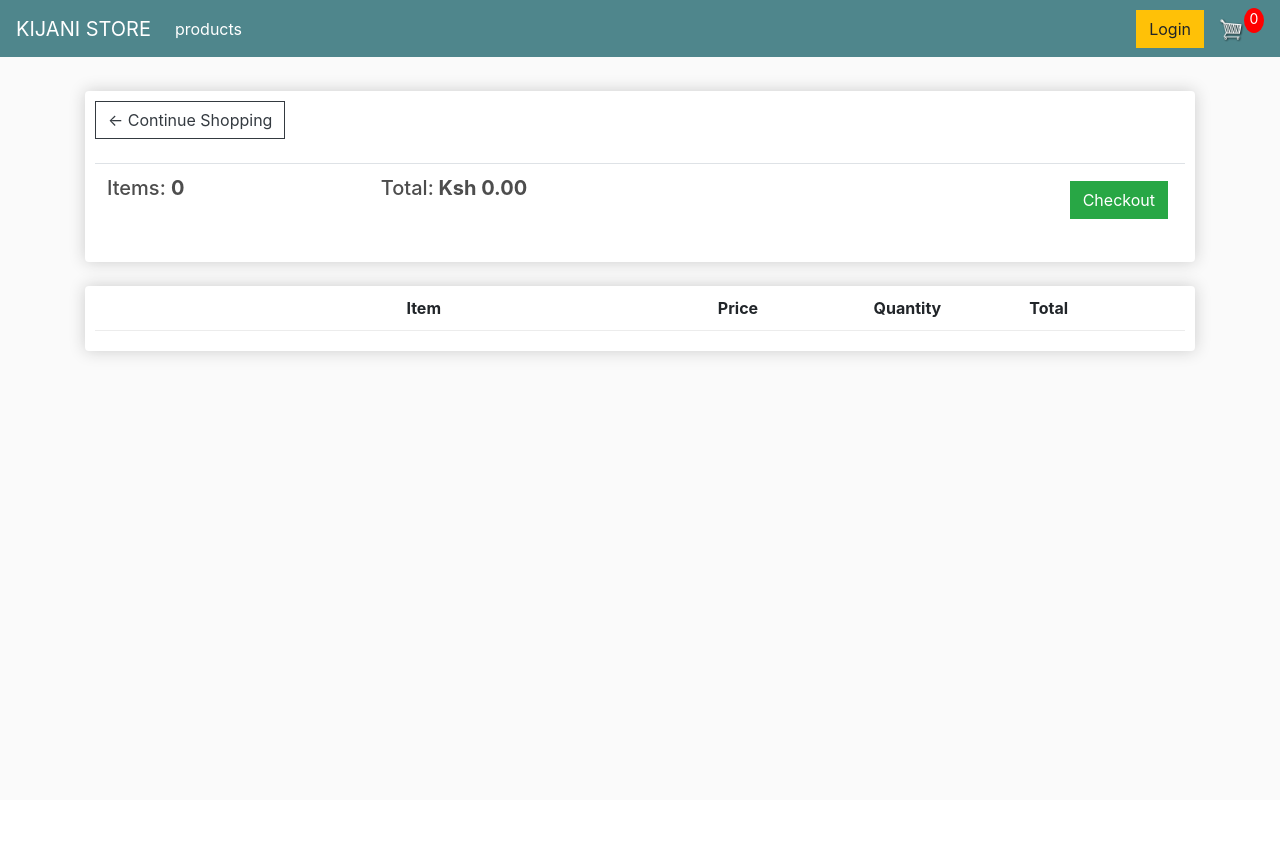
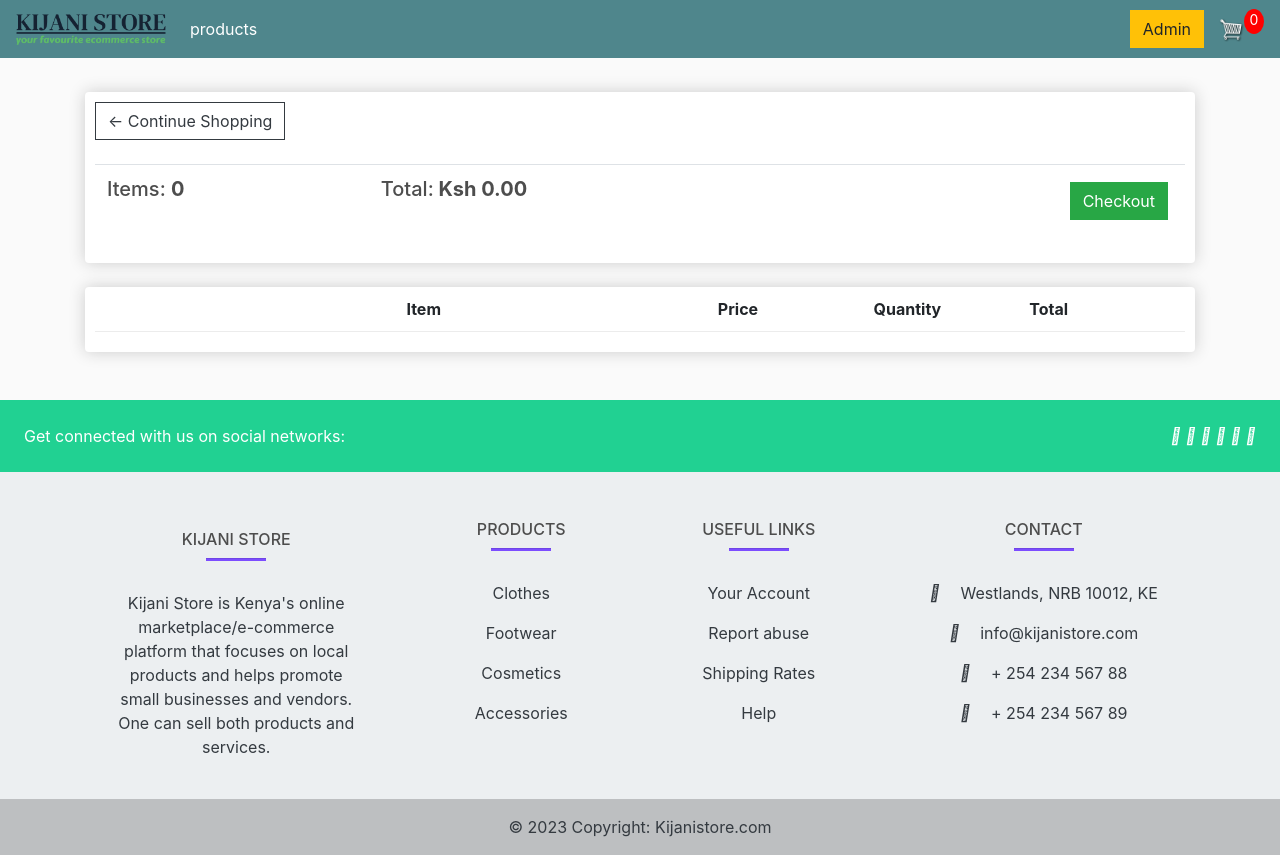
Before and after one commit to joseph-karanja/ecommerce, a Django app: page /cart/ in a window 1280 px wide. Before the commit the page ends 359 px from the top, so only its background shows below. Run offline with Django 3.2, Linux system fonts and the light colour scheme; lists and menus that the app fills with data are empty; some libraries are stand-ins or nearby versions.

Commit message:
additional data front end

```diff
--- a/store/templates/store/main.html
+++ b/store/templates/store/main.html
@@ -5,6 +5,9 @@
 	<title>Kijani</title>
 
 	<meta name="viewport" content="width=device-width, initial-scale=1, maximum-scale=1, minimum-scale=1" />
+
+	<link rel="stylesheet" href="path/to/font-awesome/css/font-awesome.min.css">
+
 
 	<link rel="stylesheet" href="https://stackpath.bootstrapcdn.com/bootstrap/4.4.1/css/bootstrap.min.css" integrity="sha384-Vkoo8x4CGsO3+Hhxv8T/Q5PaXtkKtu6ug5TOeNV6gBiFeWPGFN9MuhOf23Q9Ifjh" crossorigin="anonymous">
 
@@ -67,7 +70,8 @@
 <body>
 
 	<nav class="navbar navbar-expand-lg navbar-dark bg-dark">
-	  <a class="navbar-brand" href="{% url 'store' %}">KIJANI STORE</a>
+	  <a class="navbar-brand" href="{% url 'store' %}">
+		<img src="{% static 'images/kijani-logo.png' %}" width="150"> </a>
 	  <button class="navbar-toggler" type="button" data-toggle="collapse" data-target="#navbarSupportedContent" aria-controls="navbarSupportedContent" aria-expanded="false" aria-label="Toggle navigation">
 	    <span class="navbar-toggler-icon"></span>
 	  </button>
@@ -80,7 +84,9 @@
 
 	    </ul>
 	    <div class="form-inline my-2 my-lg-0">
-	     	<a href="#"class="btn btn-warning">Login</a>
+	     	<!-- <a href="#"class="btn btn-warning">Login</a> -->
+			<br>
+			 <a href="http://127.0.0.1:8000/admin/"class="btn btn-warning">Admin</a>
 
 	     	<a href="{% url 'cart' %}">
 	    		<img  id="cart-icon" src="{% static 'images/cart.png' %}">
@@ -98,6 +104,154 @@
 
             {% endblock content %}
          </div>
+		 <br>
+		 <br>
+
+
+	<!-- Remove the container if you want to extend the Footer to full width. -->
+<!-- <div class="container my-5"> -->
+	<!-- Footer -->
+	<footer
+			class="text-center text-lg-start text-dark"
+			style="background-color: #ECEFF1"
+			>
+	  <!-- Section: Social media -->
+	  <section
+			   class="d-flex justify-content-between p-4 text-white"
+			   style="background-color: #21D192"
+			   >
+		<!-- Left -->
+		<div class="me-5">
+		  <span>Get connected with us on social networks:</span>
+		</div>
+		<!-- Left -->
+
+		<!-- Right -->
+		<div>
+		  <a href="" class="text-white me-4">
+			<i class="fab fa-facebook-f"></i>
+		  </a>
+		  <a href="" class="text-white me-4">
+			<i class="fab fa-twitter"></i>
+		  </a>
+		  <a href="" class="text-white me-4">
+			<i class="fab fa-google"></i>
+		  </a>
+		  <a href="" class="text-white me-4">
+			<i class="fab fa-instagram"></i>
+		  </a>
+		  <a href="" class="text-white me-4">
+			<i class="fab fa-linkedin"></i>
+		  </a>
+		  <a href="" class="text-white me-4">
+			<i class="fab fa-github"></i>
+		  </a>
+		</div>
+		<!-- Right -->
+	  </section>
+	  <!-- Section: Social media -->
+
+	  <!-- Section: Links  -->
+	  <section class="">
+		<div class="container text-center text-md-start mt-5">
+		  <!-- Grid row -->
+		  <div class="row mt-3">
+			<!-- Grid column -->
+			<div class="col-md-3 col-lg-4 col-xl-3 mx-auto mb-4">
+			  <!-- Content -->
+			  <h6 class="text-uppercase fw-bold">Kijani Store</h6>
+			  <hr
+				  class="mb-4 mt-0 d-inline-block mx-auto"
+				  style="width: 60px; background-color: #7c4dff; height: 2px"
+				  />
+			  <p>
+				Kijani Store is Kenya's online marketplace/e-commerce platform that focuses on local
+				products and helps promote small businesses and vendors. One can sell both products and services.
+			  </p>
+			</div>
+			<!-- Grid column -->
+
+			<!-- Grid column -->
+			<div class="col-md-2 col-lg-2 col-xl-2 mx-auto mb-4">
+			  <!-- Links -->
+			  <h6 class="text-uppercase fw-bold">Products</h6>
+			  <hr
+				  class="mb-4 mt-0 d-inline-block mx-auto"
+				  style="width: 60px; background-color: #7c4dff; height: 2px"
+				  />
+			  <p>
+				<a href="#!" class="text-dark">Clothes</a>
+			  </p>
+			  <p>
+				<a href="#!" class="text-dark">Footwear</a>
+			  </p>
+			  <p>
+				<a href="#!" class="text-dark">Cosmetics</a>
+			  </p>
+			  <p>
+				<a href="#!" class="text-dark">Accessories</a>
+			  </p>
+			</div>
+			<!-- Grid column -->
+
+			<!-- Grid column -->
+			<div class="col-md-3 col-lg-2 col-xl-2 mx-auto mb-4">
+			  <!-- Links -->
+			  <h6 class="text-uppercase fw-bold">Useful links</h6>
+			  <hr
+				  class="mb-4 mt-0 d-inline-block mx-auto"
+				  style="width: 60px; background-color: #7c4dff; height: 2px"
+				  />
+			  <p>
+				<a href="#!" class="text-dark">Your Account</a>
+			  </p>
+			  <p>
+				<a href="#!" class="text-dark">Report abuse</a>
+			  </p>
+			  <p>
+				<a href="#!" class="text-dark">Shipping Rates</a>
+			  </p>
+			  <p>
+				<a href="#!" class="text-dark">Help</a>
+			  </p>
+			</div>
+			<!-- Grid column -->
+
+			<!-- Grid column -->
+			<div class="col-md-4 col-lg-3 col-xl-3 mx-auto mb-md-0 mb-4">
+			  <!-- Links -->
+			  <h6 class="text-uppercase fw-bold">Contact</h6>
+			  <hr
+				  class="mb-4 mt-0 d-inline-block mx-auto"
+				  style="width: 60px; background-color: #7c4dff; height: 2px"
+				  />
+			  <p><i class="fas fa-home mr-3"></i> Westlands, NRB 10012, KE</p>
+			  <p><i class="fas fa-envelope mr-3"></i> info@kijanistore.com</p>
+			  <p><i class="fas fa-phone mr-3"></i> + 254 234 567 88</p>
+			  <p><i class="fas fa-print mr-3"></i> + 254 234 567 89</p>
+			</div>
+			<!-- Grid column -->
+		  </div>
+		  <!-- Grid row -->
+		</div>
+	  </section>
+	  <!-- Section: Links  -->
+
+	  <!-- Copyright -->
+	  <div
+		   class="text-center p-3"
+		   style="background-color: rgba(0, 0, 0, 0.2)"
+		   >
+		© 2023 Copyright:
+		<a class="text-dark" href="https://mdbootstrap.com/"
+		   >Kijanistore.com</a
+		  >
+	  </div>
+	  <!-- Copyright -->
+	</footer>
+	<!-- Footer -->
+  <!-- </div> -->
+  <!-- End of .container -->
 
 
 	<script src="https://code.jquery.com/jquery-3.4.1.slim.min.js" integrity="sha384-J6qa4849blE2+poT4WnyKhv5vZF5SrPo0iEjwBvKU7imGFAV0wwj1yYfoRSJoZ+n" crossorigin="anonymous"></script>
```
Also changed, not shown: ecommerce/settings.py (+10 -0 lines), db.sqlite3, static/images/airjordan1.webp (added), static/images/bluetop.webp (added), static/images/j4.webp (added), static/images/kijani-logo.png (added), static/images/shoe2.webp (added), static/images/shoe3.jpg (added).
